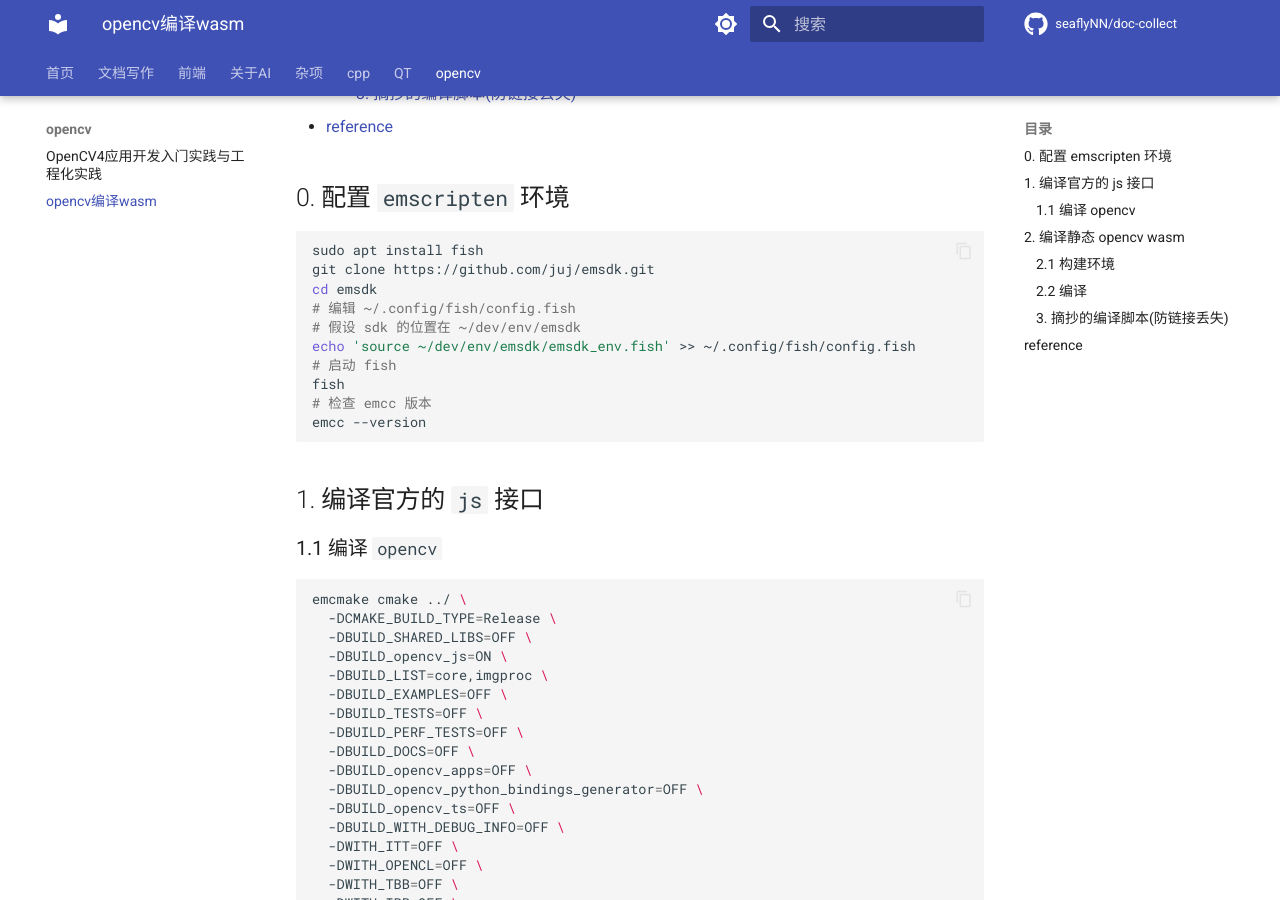
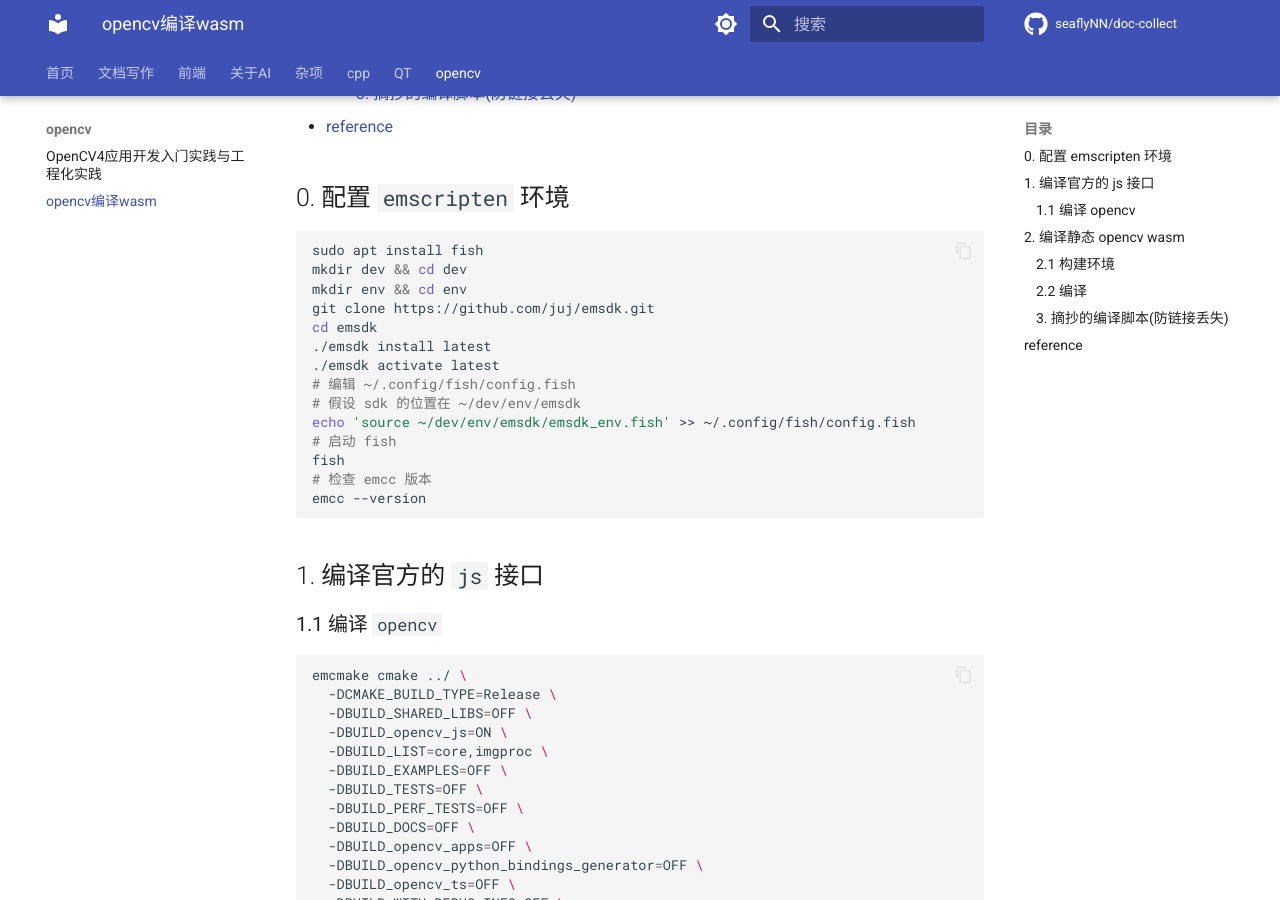
Before and after one commit to seaflyNN/doc-collect, an MkDocs documentation site: the page built from docs/opencv/wasm-opencv.md, in a window 1280 px wide and 900 px high, scrolled down 382 px. Built offline with MkDocs 1.6.1 and Material for MkDocs 9.7.7, drawn with Linux system fonts in a browser that asks for light colours; comment, search, counter and statistics services are not loaded.

Commit message:
新增WASM OpenCV环境配置步骤，详细介绍emsdk的安装与激活，提升开发者在WebAssembly开发中的环境搭建能力。

````diff
--- a/docs/opencv/wasm-opencv.md
+++ b/docs/opencv/wasm-opencv.md
@@ -14,8 +14,12 @@
 
 ```sh
 sudo apt install fish
+mkdir dev && cd dev
+mkdir env && cd env
 git clone https://github.com/juj/emsdk.git
 cd emsdk
+./emsdk install latest
+./emsdk activate latest
 # 编辑 ~/.config/fish/config.fish
 # 假设 sdk 的位置在 ~/dev/env/emsdk
 echo 'source ~/dev/env/emsdk/emsdk_env.fish' >> ~/.config/fish/config.fish
````
